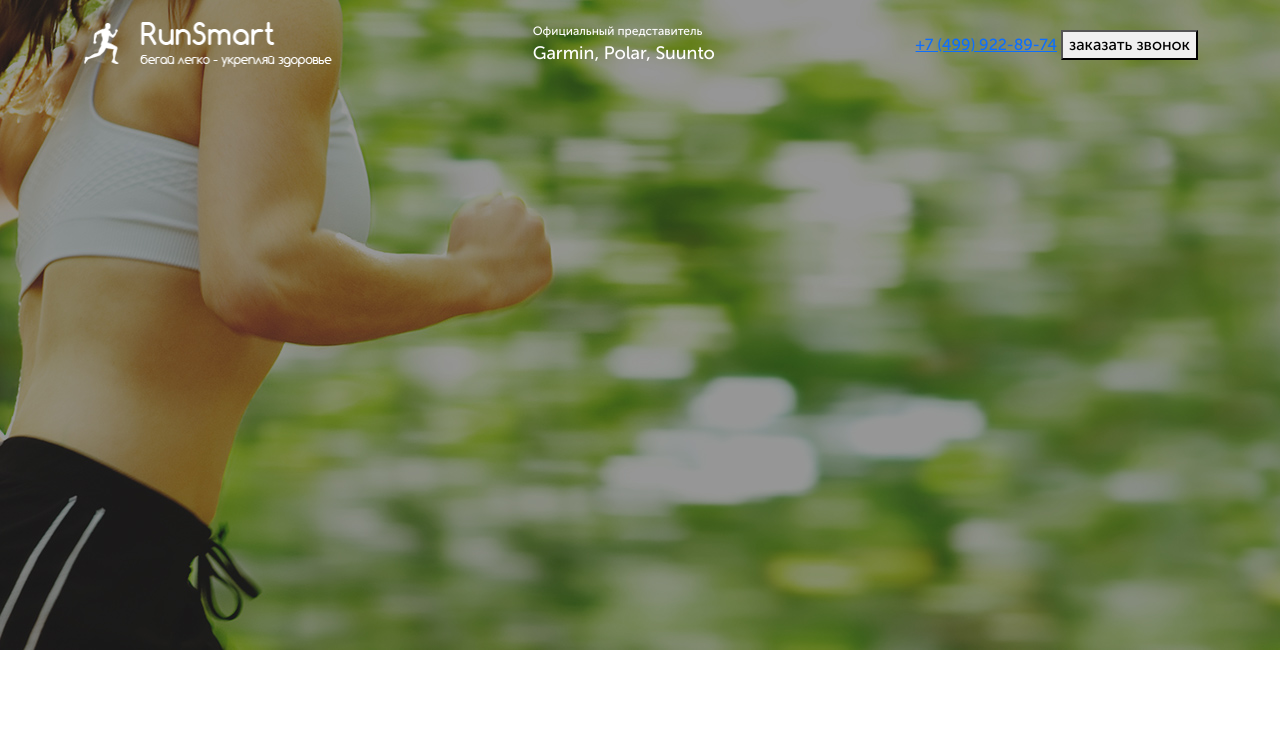
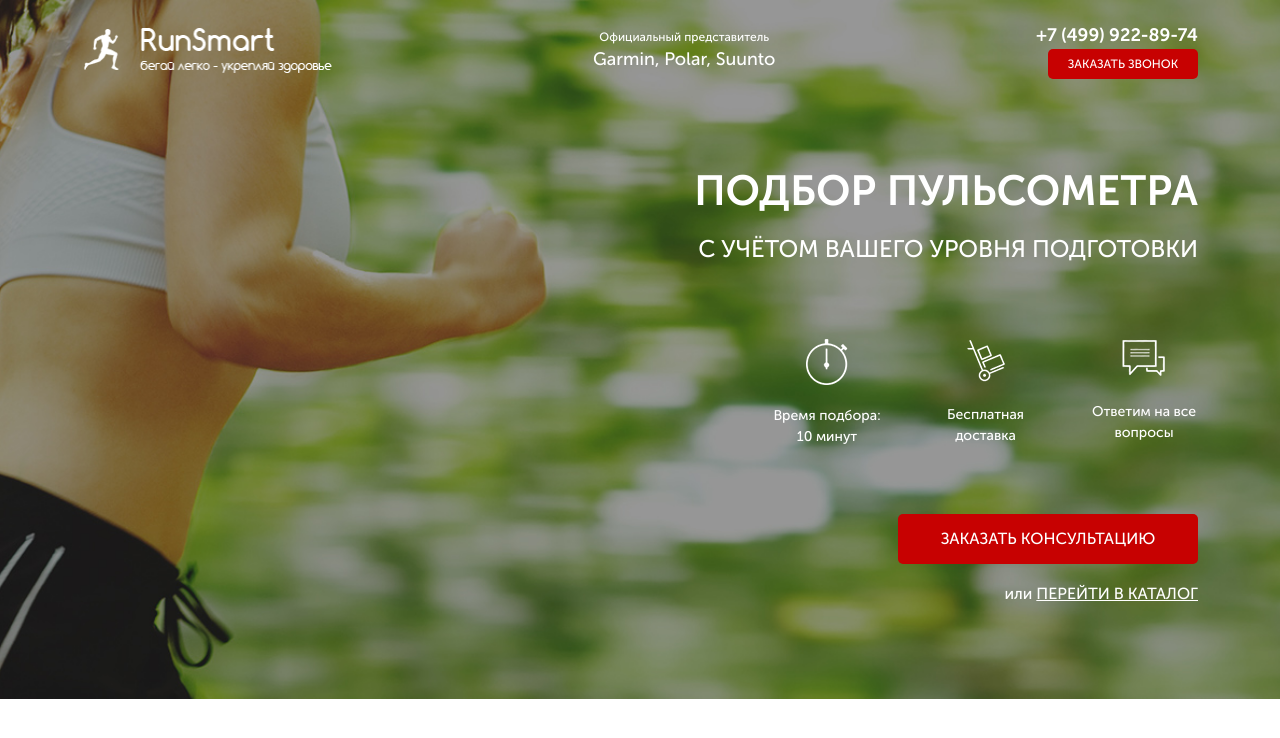
Before and after one commit to niko357/pulsometr, a website: page src/index.html in a window 1280 px wide. Drawn offline with Linux system fonts and the light colour scheme.

Commit message:
add new blocks and styling promo__header

```diff
--- a/src/index.html
+++ b/src/index.html
@@ -27,9 +27,31 @@
         </div>
         <div class="header__contacts">
           <a href="tel:+74999228974" class="header__phone">+7 (499) 922-89-74</a>
-          <button class="buton">заказать звонок</button>
+          <button class="button">заказать звонок</button>
         </div>
       </header>
+      <div class="promo__wrapper">
+        <h1 class="promo__header">Подбор пульсометра</h1>
+        <h2 class="promo__subheader">с учётом Вашего уровня подготовки</h2>
+        <div class="promo__icons">
+          <div class="promo__icon">
+            <img src="icons/timer.png" alt="timer">
+            Время подбора: 10 минут
+          </div>
+          <div class="promo__icon">
+            <img src="icons/luggage.png" alt="luggage">
+            Бесплатная доставка
+          </div>
+          <div class="promo__icon">
+            <img src="icons/messages.png" alt="messages">
+            Ответим на все вопросы
+          </div>
+        </div>
+        <button class="button button_main">заказать консультацию</button>
+        <div class="promo__link">
+          или <a href="#">ПЕРЕЙТИ В КАТАЛОГ</a>
+        </div>
+      </div>
     </div>
   </div>
 
--- /dev/null
+++ b/src/sass/blocks/_buttons.scss
@@ -0,0 +1,17 @@
+.button {
+    border-radius: 5px;
+    background-color: $main-color;
+    width: 150px;
+    height: 30px;
+    border: none;
+    font-size: 12px;
+    font-weight: 500;
+    color: rgb(255, 255, 255);
+    text-transform: uppercase;
+    &_main {
+        margin-top: 67px;
+        width: 300px;
+        height: 50px;
+        font-size: 16px;
+    }
+}
--- a/src/sass/blocks/_header.scss
+++ b/src/sass/blocks/_header.scss
@@ -3,18 +3,34 @@
   justify-content: space-between;
   align-items: center;
   &__logo {
-    width: 250px;
-    img {
-      width: 100%;
-    }
+      width: 250px;
+      img {
+        width: 100%;
+      }
   }
   &__official {
       font-size: 12px;
       color: rgb(255, 255, 255);
       font-weight: 500;
+      text-align: center;
       span {
         display: block;
         font-size: 18px;
       }
   }
+  &__phone {
+      display: block;
+      font-size: 18px;
+      font-weight: 700;
+      color: rgb(255, 255, 255);
+      text-decoration: none;
+      &:hover {
+        color:rgb(255, 255, 255);
+      }
+  }
+  &__contacts {
+    display: flex;
+    flex-direction: column;
+    align-items: flex-end;
+  }
 }
--- a/src/sass/blocks/_promo.scss
+++ b/src/sass/blocks/_promo.scss
@@ -2,4 +2,53 @@
   min-height: 650px;
   padding: 22px 0 93px 0;
   background: url(../../img/bg/bg_top.jpg) center (center/cover) no-repeat;
+  &__wrapper {
+    display: flex;
+    flex-direction: column;
+    align-items: flex-end;
+    margin-top: 91px;
+  }
+  &__header {
+    font-size: 42px;
+    font-weight: 700;
+    color: rgb(255, 255, 255);
+    text-transform: uppercase;
+    line-height: 42px;
+  }
+  &__subheader {
+    margin-top: 17px;
+    font-size: 24px;
+    line-height: 24px;
+    font-weight: 500;
+    color: rgb(255, 255, 255);
+    text-transform: uppercase;
+  }
+  &__icons {
+    margin-top: 70px;
+    display: flex;
+    width: 425px;
+    justify-content: space-between;
+  }
+  &__icon {
+    width: 108px;
+    font-size: 14px;
+    font-weight: 400;
+    color: rgb(255, 255, 255);
+    text-align: center;
+    img {
+      display: block;
+      margin: 0 auto;
+      margin-bottom: 20px;
+    }
+  }
+  &__link {
+    margin-top: 18px;
+    font-size: 16px;
+    font-weight: 500;
+    color: rgb(255, 255, 255);
+    a {
+      color: rgb(255, 255, 255);
+      text-transform: uppercase;
+    }
+  }
 }
--- a/src/sass/style.scss
+++ b/src/sass/style.scss
@@ -1,6 +1,7 @@
 @import 'base/variables';
 @import 'blocks/promo';
 @import 'blocks/header';
+@import 'blocks/buttons';
 * {
   font-family: 'Museo Sans Cyrl', sans-serif;
 }
```
Also changed, not shown: src/css/style.min.css.
